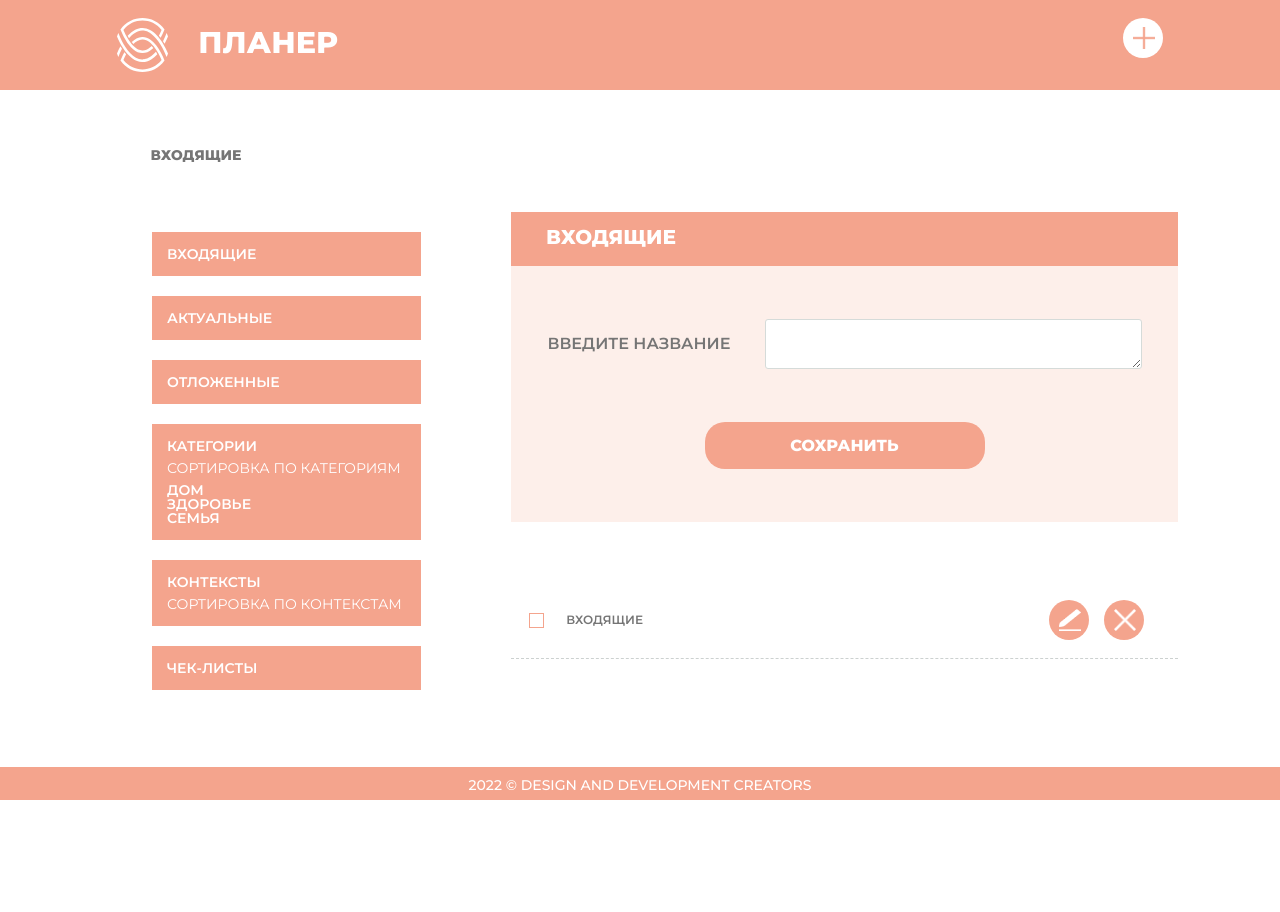
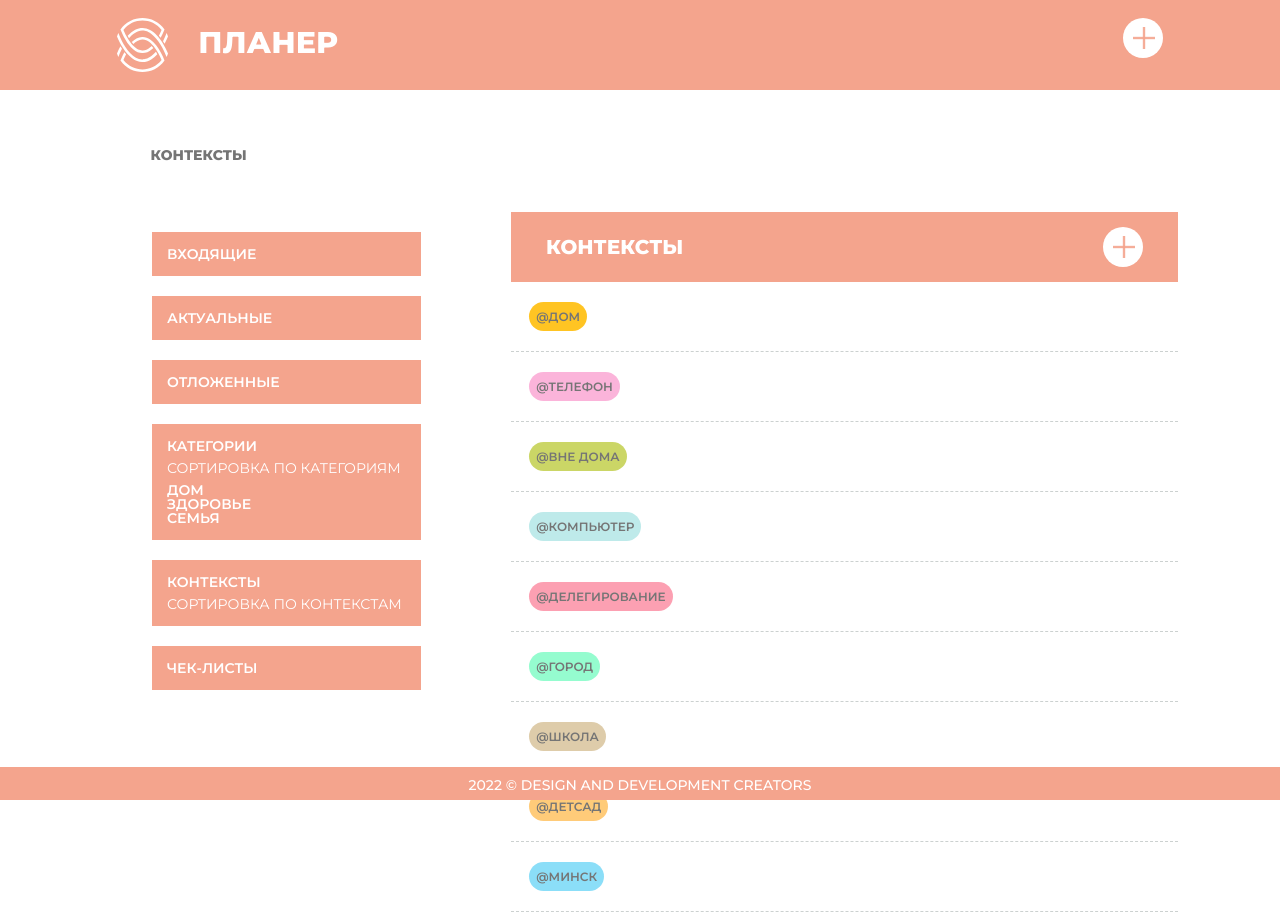
Before and after one commit to sssheina/ITGirl-Project-JS, a website: page 11_contexts.html in a window 1280 px wide. Before the commit the page ends 800 px from the top, so only its background shows below. Drawn offline with nearby package versions, Linux system fonts and the light colour scheme; files that its build step writes are made by us from their sources.

Commit message:
11_page_tag

```diff
--- a/11_contexts.html
+++ b/11_contexts.html
@@ -42,15 +42,18 @@
 
       <main class="page">
         <div class="page__container _container">
+
+
           <!-- ХЛЕБНЫЕ КРОШКИ -->
 
           <ul class="page__breadcrumb breadcrumb">
             <li class="active">
-              <a href="#"><span class="breadcrumb">ВХОДЯЩИЕ</span></a>
+              <a href="#"><span class="breadcrumb">КОНТЕКСТЫ</span></a>
             </li>
           </ul>
 
           <!-- КОНЕЦ ХЛЕБНЫЕ КРОШКИ -->
+
 
           <div class="page__main-block main-block">
             <div class="main-block__container _container">
@@ -93,62 +96,134 @@
                   </ul>
                 </nav>
 
+
                 <!-- ОСНОВНОЙ КОНТЕНТ -->
 
-                <section class="page__inbox">
+                <section class="page__contexts">
+
                   <div class="contexts__container">
-                    <!-- ИНПУТ -->
 
-                    <div class="contexts__name">ВХОДЯЩИЕ</div>
-                    <div class="contexts__enterBlock">
-                      <div class="contexts__inputfield">
-                        <label class="contexts__lable">ВВЕДИТЕ НАЗВАНИЕ</label>
-                        <textarea
-                          rows="3"
-                          cols="45"
-                          class="contexts__input input"
-                          id="contextsInput"
-                        ></textarea>
-                      </div>
-                      <div>
-                        <button class="contexts__button btn">СОХРАНИТЬ</button>
-                      </div>
+
+                    <div class="contexts__name"><div class="contexts__title">КОНТЕКСТЫ</div>
+                        <button class="contexts__buttonPlus btn">
+                        <img
+                          class="contexts__buttonpic"
+                          src="./assets/images/plus_peach_transparent.png"
+                          alt="logo_white"
+                        />
+                        </button>
                     </div>
 
-                    <!-- СПИСОК ВХОДЯЩИХ-->
 
-                    <div class="contexts__listItem listItem">
-                      <!-- Чекбоксы -->
 
-                      <div class="contexts__inputfield">
-                        <label class="contexts__check check">
-                          <input type="checkbox" />
-                          <span class="contexts__checkmark checkmark"></span>
-                        </label>
-                      </div>
+                    <!-- СПИСОК КОНТЕКСТОВ-->
 
-                      <!-- конец Чекбоксов -->
+                    <div class="contexts__block">
+                        <div class="contexts__listItem listItem">
 
-                      <div class="contexts__item">ВХОДЯЩИЕ</div>
-                      <button class="contexts__btn btn">
-                        <img
-                          class="header__buttonpic"
-                          src="./assets/images/pencil_white.png"
-                          alt="logo_white"
-                        />
-                      </button>
-                      <button class="contexts__btn btn">
-                        <img
-                          class="header__buttonpic"
-                          src="./assets/images/delite_white.png"
-                          alt="logo_white"
-                        />
-                      </button>
+
+                        <div class="contexts__item"><span class="contexts__home tag">@ДОМ</span>
+
+                        </div>
+
+                        </div>
                     </div>
-                  </div>
+
+                    <div class="contexts__block">
+                        <div class="contexts__listItem listItem">
+
+
+                        <div class="contexts__item"><span class="contexts__phone tag">@ТЕЛЕФОН</span>
+
+                        </div>
+
+                        </div>
+                    </div>
+
+                    <div class="contexts__block">
+                        <div class="contexts__listItem listItem">
+
+
+                        <div class="contexts__item"><span class="contexts__outdoors tag">@ВНЕ ДОМА</span>
+
+                        </div>
+
+                        </div>
+                    </div>
+
+                    <div class="contexts__block">
+                        <div class="contexts__listItem listItem">
+
+
+                        <div class="contexts__item"><span class="contexts__computer tag">@КОМПЬЮТЕР</span>
+
+                        </div>
+
+                        </div>
+                    </div>
+
+                    <div class="contexts__block">
+                        <div class="contexts__listItem listItem">
+
+
+                        <div class="contexts__item"><span class="contexts__delegating tag">@ДЕЛЕГИРОВАНИЕ</span>
+
+                        </div>
+
+                        </div>
+                    </div>
+
+                    <div class="contexts__block">
+                        <div class="contexts__listItem listItem">
+
+
+                        <div class="contexts__item"><span class="contexts__city tag">@ГОРОД</span>
+
+                        </div>
+
+                        </div>
+                    </div>
+
+
+                    <div class="contexts__block">
+                        <div class="contexts__listItem listItem">
+
+
+                        <div class="contexts__item"><span class="contexts__school tag">@ШКОЛА</span>
+
+                        </div>
+
+                        </div>
+                    </div>
+
+                    <div class="contexts__block">
+                        <div class="contexts__listItem listItem">
+
+
+                        <div class="contexts__item"><span class="contexts__kindergarten tag">@ДЕТСАД</span>
+
+                        </div>
+
+                        </div>
+                    </div>
+
+
+                    <div class="contexts__block">
+                        <div class="contexts__listItem listItem">
+
+
+                        <div class="contexts__item"><span class="contexts__minsk tag">@МИНСК</span>
+
+                        </div>
+
+                        </div>
+                    </div>
+
+                </div>
                 </section>
 
                 <!-- ОКОНЧАНИЕ ОСНОВНОГО КОНТЕНТА -->
+
               </div>
             </div>
           </div>
@@ -159,6 +234,9 @@
       <footer class="footer">
         <h4 class="footer__text">2022 © DESIGN AND DEVELOPMENT CREATORS</h4>
       </footer>
+
+
+
     </div>
 
     <script src="./bundle.js"></script>
--- a/assets/sass/11_contexts.scss
+++ b/assets/sass/11_contexts.scss
@@ -9,16 +9,23 @@
 }
 
 .contexts__name {
+    display: flex;
+    flex-direction: row;
     width: 667px;
-    height: 54px;
+    height: 70px;
     background-color: #F4A48D;
+    padding-left: 35px;
+    padding-right: 35px;
+    align-items: center;
+    justify-content: space-between;
+}
+.contexts__title {
     color: white;
     font-size: 20px;
     font-weight: 800;
-    padding-left: 35px;
-    padding-top: 15px;
+
 }
-.contexts__enterBlock {
+.inbox__enterBlock {
     display: flex;
     flex-direction: column;
     justify-content: space-evenly;
@@ -28,18 +35,18 @@
     background-color: rgba(244, 164, 141, 0.18);
     margin-bottom: 60px;
 }
-.contexts__inputfield {
+.inbox__inputfield {
     display: flex;
     flex-direction: row;
     align-items: center
 }
-.contexts__lable {
+.inbox__lable {
 padding-right: 34px;
 font-size: 16px;
 font-weight: 600;
 }
 
-.contexts__button {
+.inbox__button {
     width: 280px;
     height: 47px;
     font-size: 16px;
@@ -49,21 +56,88 @@ font-weight: 800;
 
 .contexts__listItem {
     display: grid;
-    grid-template-columns: 1fr 13fr 1.5fr 1.5fr;
+    grid-template-columns: 1fr;
     align-items: center;
     border: 1px dashed #CCD1D0;
     border-top: none;
     border-right: none;
     border-left: none;
     padding: 1.3em;
+    height: 70px;
 }
 .contexts__item {
+
     font-size: 12px;
     font-weight: 600;
+
 }
-.contexts__btn {
+
+.contexts__buttonPlus {
+    height: 40px;
+    width: 40px;
+    background-color: white;
+    color:#F4A48D;
+}
+
+.contexts__buttonpic {
+    width: 22px;
+    height: 22px;
+    text-align: center;
+}
+.inbox__btn {
     height: 40px;
     width: 40px;
     background-color: #F4A48D;
     color:white;
 }
+.contexts__block {
+    width: 667px;
+}
+.contexts__home {
+    background-color:#ffc423;
+
+}
+.contexts__phone {
+    background-color:#FBB4DA;
+
+}
+
+.contexts__outdoors {
+    background-color:#CBD666;
+
+}
+
+.contexts__computer {
+    background-color:#BEEAEA;
+
+}
+
+.contexts__computer {
+    background-color:#BEEAEA;
+
+}
+
+.contexts__delegating {
+    background-color:#fca0b2;
+
+}
+
+.contexts__city {
+    background-color:#95FCCF;
+
+}
+
+.contexts__school {
+    background-color:#DECCAA;
+
+}
+
+.contexts__kindergarten {
+    background-color:#FFCB79;
+
+}
+
+.contexts__minsk {
+    background-color:#8BDEF8;
+
+}
--- a/assets/sass/footer.scss
+++ b/assets/sass/footer.scss
@@ -1,4 +1,4 @@
-footer {
+.footer {
     position: absolute;
     bottom: 0;
     width: 100%;
--- a/assets/sass/style.sass
+++ b/assets/sass/style.sass
@@ -15,3 +15,4 @@
 @import "7_.scss"
 @import "fonts.scss"
 @import "11_contexts.scss"
+@import "tag.scss"
--- /dev/null
+++ b/assets/sass/tag.scss
@@ -0,0 +1,4 @@
+.tag {
+    border-radius: 15px;
+    padding: 7px;
+}
```
